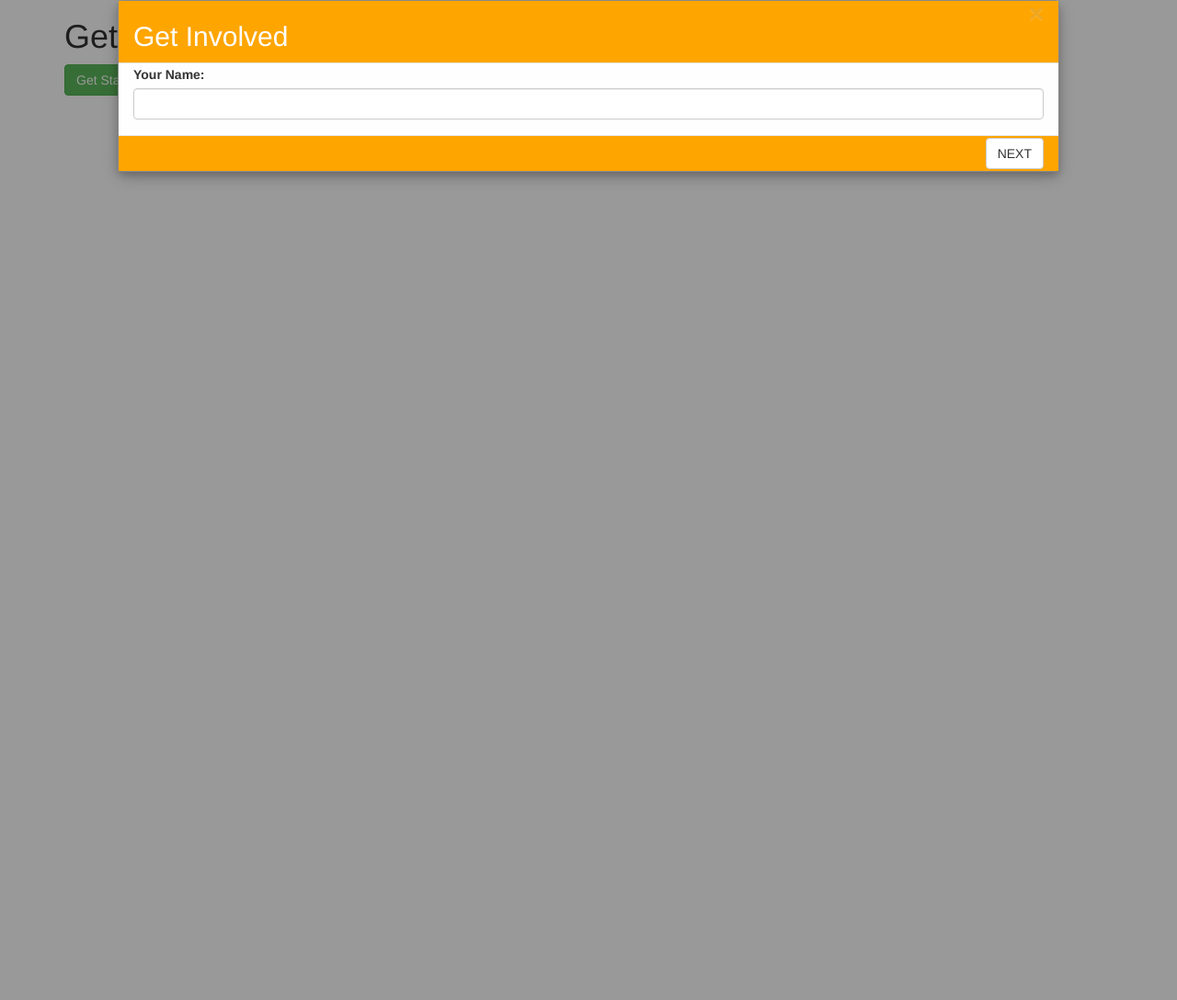
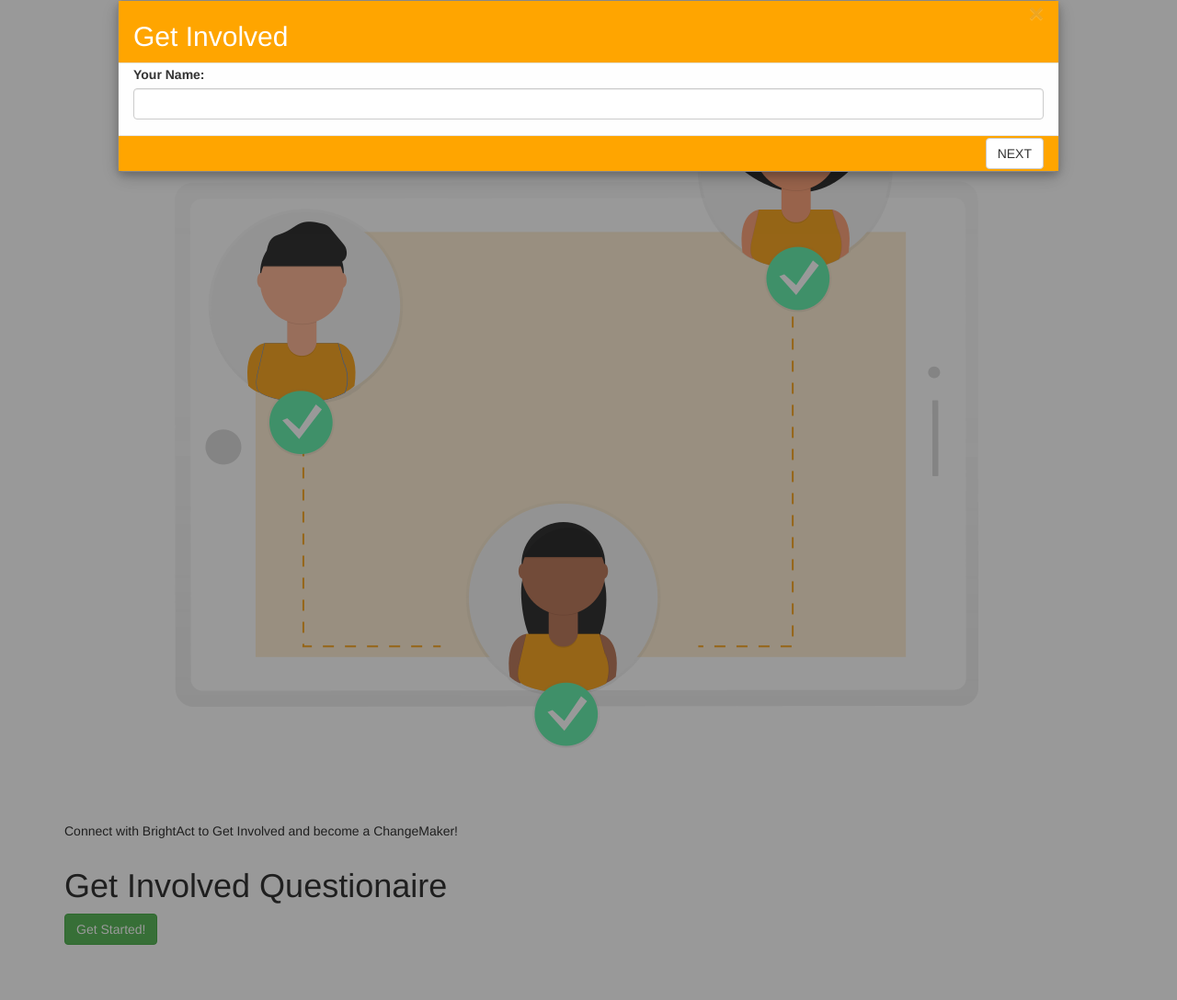
Before and after one commit to sandycamilo/BrightAct, a Flask app: template templates/get_involved_v2.html in a window 1280 px wide. Shown: the whole page at 92% size. Run offline with Flask 2, Linux system fonts and the light colour scheme; the template is opened without the code that fills it, so the values that code supplies are empty; parts of the project's set-up code (start-up, migrations or seed data) failed here and were passed over; some libraries are stand-ins or nearby versions.

Commit message:
add illustration to get_involved.v2.html

```diff
--- a/templates/get_involved_v2.html
+++ b/templates/get_involved_v2.html
@@ -5,7 +5,12 @@
         <link rel="stylesheet" href="../static/css/getinvolved2.css">
     </head>
     <body>
-
+        <div class="container">
+            <img src="../static/img/undraw_connected.png">
+            <p>
+                Connect with BrightAct to Get Involved and become a ChangeMaker!
+            </p>
+        </div>
 
         <div class="container">
             <h1>Get Involved Questionaire</h1>
```
Also changed, not shown: static/img/undraw_connected.png (added).
